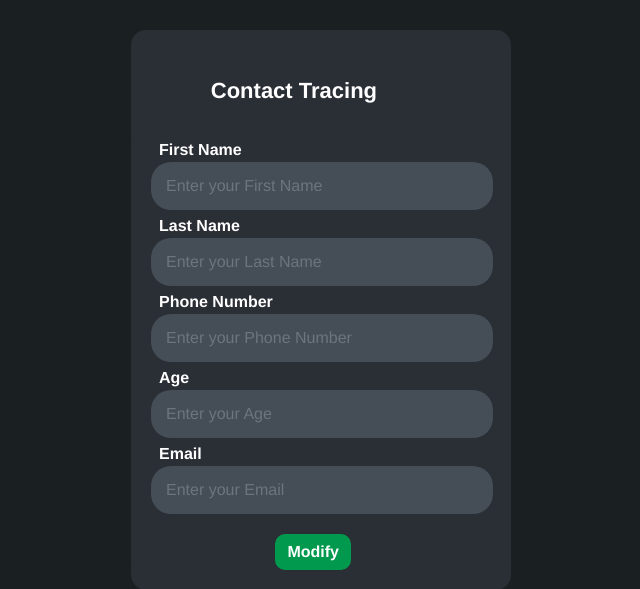
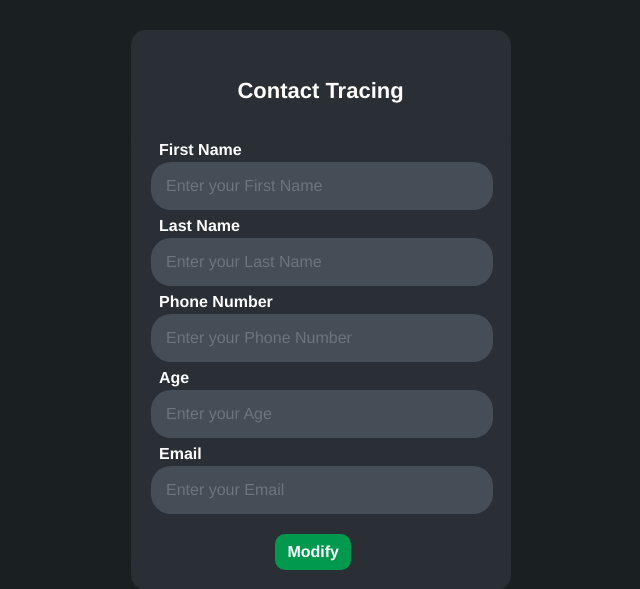
Before and after one commit to John-teology/Group5, a CodeIgniter app: the page made by application/views/contact_tracing/Contact_t.php in a window 1280 px wide. Shown: the part 85-674 px from the top of the page, without its empty margins (319-959 px from the left). Run offline with CodeIgniter, Linux system fonts and the light colour scheme; data that the repository does not hold is empty.

Commit message:
minor fixes

```diff
--- a/assets/css/contact_tracing/contact_t.css
+++ b/assets/css/contact_tracing/contact_t.css
@@ -9,7 +9,7 @@ a {
 }
 strong:hover {
     background-color: #2a2e35;
-    color: blue;
+    color: #4db882;
   }
 body{
     display: grid;
@@ -25,7 +25,7 @@ body{
 }
 .wrapper .title{
     color: white;
-    padding: 10px 10px 0 20%;
+    padding: 10px 10px 0 27%;
 	font-size: 22px;
     margin: 10% 0 0 1%;
     font-weight: bold;
@@ -96,7 +96,3 @@ body{
           height: auto;
       }
   }
-
-h4{
-    padding-left: 70px;
-}
```
